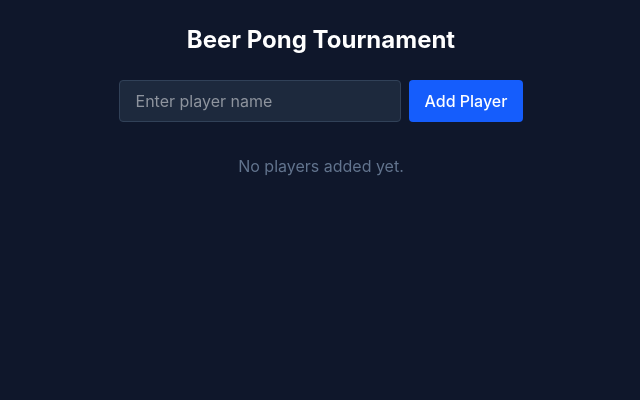
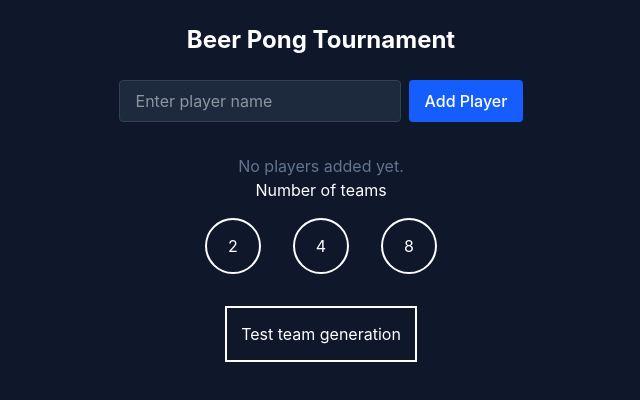
Before and after one commit to PauliMaenpaa/beer-pong-tournament, a React (Vite) app: page / in a window 1280 px wide. Shown: the top 400 px of the page, without its empty margins (319-959 px from the left). Built offline with nearby package versions, Linux system fonts and the light colour scheme.

Commit message:
Joukkueiden luominen sekoitetusta pelaajalistasta

```diff
--- a/package.json
+++ b/package.json
@@ -26,6 +26,8 @@
     "eslint-plugin-react-refresh": "^0.5.2",
     "globals": "^17.5.0",
     "postcss": "^8.5.12",
+    "prettier": "3.8.3",
+    "prettier-plugin-tailwindcss": "^0.8.0",
     "tailwindcss": "^4.2.4",
     "vite": "^8.0.10"
   }
--- a/src/App.jsx
+++ b/src/App.jsx
@@ -1,9 +1,13 @@
 import { useState } from "react";
-import "./styles.css"
+import "./styles.css";
 
 function App() {
   const [players, setPlayers] = useState([]); // Lista pelaajista
   const [player, setPlayer] = useState(""); // Input kentän tila
+
+  const [teamCount, setTeamCount] = useState(2);
+
+  const [teams, setTeams] = useState([]);
 
   const addPlayer = (e) => {
     e.preventDefault(); // Estetään sivun uudelleenlataus
@@ -16,6 +20,34 @@ function App() {
   const removePlayer = (indexToRemove) => {
     setPlayers(players.filter((_, index) => index !== indexToRemove));
     // ? mitä tuo alaviiva tekee?
+  };
+
+  const generateTeams = () => {
+    // 1. Sekoitetaan pelaajat
+    const shuffledTeams = [...players].sort(() => Math.random() - 0.5);
+
+    // 2. Luodaan tyhjät joukkueet
+    const teams = [];
+    for (let i = 0; i < teamCount; i++) {
+      teams.push({
+        id: i,
+        name: `Team ${String.fromCharCode(65 + i)}`, // A, B, C...
+        members: [],
+      });
+    }
+
+    // 3. Jaetaan pelaajat joukkueisiin
+    shuffledTeams.forEach((player, index) => {
+      const targetTeamIndex = index % teamCount;
+      teams[targetTeamIndex].members.push(player);
+    });
+
+    return teams;
+  };
+
+  const testTeams = () => {
+    const output = generateTeams();
+    console.table(output);
   };
 
   return (
@@ -62,6 +94,30 @@ function App() {
           <p className="text-slate-500 text-center">No players added yet.</p>
         )}
       </div>
+
+      <div>
+        <p className="text-center">Number of teams</p>
+        <div>
+          {[2, 4, 8].map((num) => (
+            <button
+              key={num}
+              onClick={() => setTeamCount(num)}
+              className="w-14 h-14 mx-4 my-4 rounded-full border-2"
+            >
+              {num}
+            </button>
+          ))}
+        </div>
+      </div>
+
+      <div>
+        <button
+          className="w-48 h-14 mx-4 my-4 border-2"
+          onClick={() => testTeams()}
+        >
+          Test team generation
+        </button>
+      </div>
     </div>
   );
 }
```
Also changed, not shown: 1 other file (tests, documents, lock files or other folders). Lines whose indentation alone changed are shown as unchanged.
